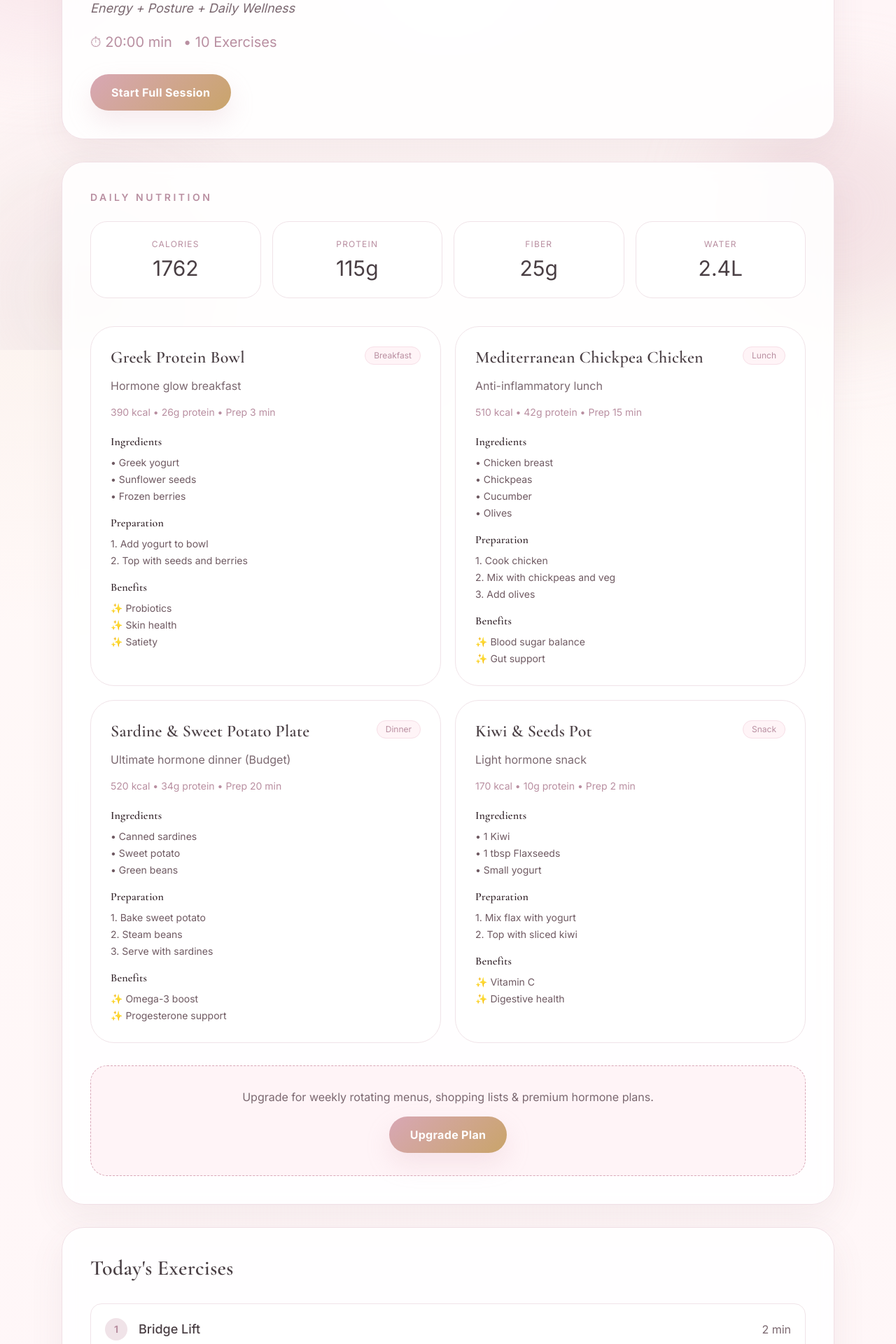
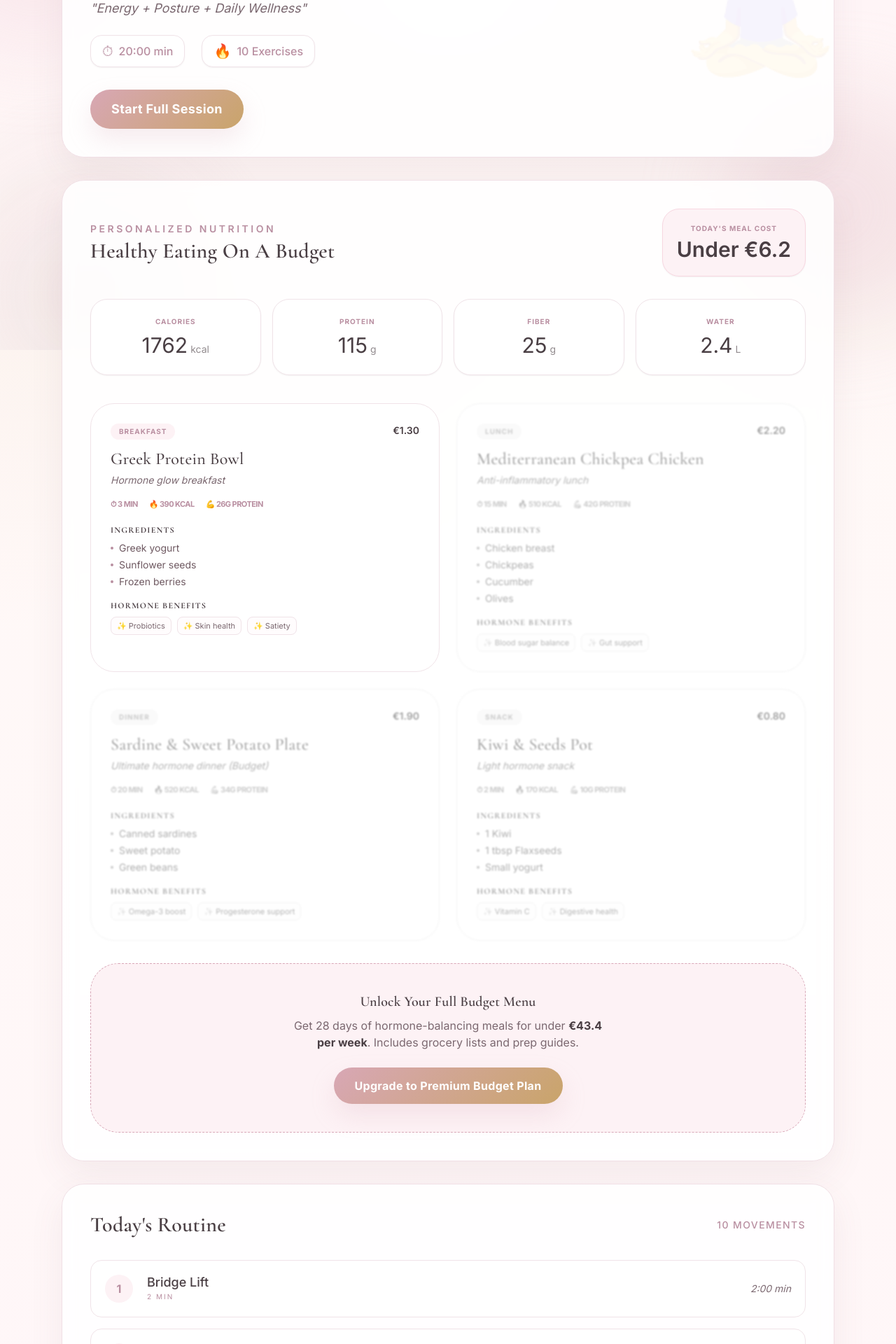
Before and after one commit to formfix-pro-v2/app, a Next.js app: page /app/dashboard in a window 1280 px wide. Shown: the part 300-2220 px from the top of the page at 70% size. Built offline with nearby package versions, Linux system fonts and the light colour scheme.

Commit message:
Update page.tsx

```diff
--- a/app/dashboard/page.tsx
+++ b/app/dashboard/page.tsx
@@ -18,14 +18,9 @@ type QuizData = {
 };
 
 export default function DashboardPage() {
-  const [day, setDay] =
-    useState(1);
-
-  const [plan, setPlan] =
-    useState("free");
-
-  const [data, setData] =
-    useState<QuizData>({
+  const [day, setDay] = useState(1);
+  const [plan, setPlan] = useState("free");
+  const [data, setData] = useState<QuizData>({
     symptoms: [],
     age: "48",
     height: "168",
@@ -35,366 +30,206 @@ export default function DashboardPage() {
   });
 
   useEffect(() => {
-    const savedDay =
-      localStorage.getItem(
-        "day"
-      );
+    const savedDay = localStorage.getItem("day");
+    const savedPlan = localStorage.getItem("plan");
+    const raw = localStorage.getItem("quizData");
 
-    const savedPlan =
-      localStorage.getItem(
-        "plan"
-      );
-
-    const raw =
-      localStorage.getItem(
-        "quizData"
-      );
-
-    if (savedDay)
-      setDay(
-        Number(
-          savedDay
-        )
-      );
-
-    if (savedPlan)
-      setPlan(savedPlan);
-
+    if (savedDay) setDay(Number(savedDay));
+    if (savedPlan) setPlan(savedPlan);
     if (raw) {
       try {
-        setData(
-          JSON.parse(raw)
-        );
-      } catch {}
+        setData(JSON.parse(raw));
+      } catch (e) {
+        console.error("Error parsing quiz data", e);
+      }
     }
   }, []);
 
-  const program =
-    useMemo(() => {
-      return getTodayProgram(
-        day
-      );
+  const program = useMemo(() => {
+    return getTodayProgram(day);
   }, [day]);
 
-  const nutrition =
-    useMemo(() => {
+  const nutrition = useMemo(() => {
     return calculateNutrition({
-        age:
-          Number(
-            data.age
-          ) || 48,
-        height:
-          Number(
-            data.height
-          ) || 168,
-        weight:
-          Number(
-            data.weight
-          ) || 72,
-        activity:
-          (data.activity as any) ||
-          "light",
-        goal:
-          (data.goal as any) ||
-          "tone",
-        symptoms:
-          data.symptoms || [],
+      age: Number(data.age) || 48,
+      height: Number(data.height) || 168,
+      weight: Number(data.weight) || 72,
+      activity: (data.activity as any) || "light",
+      goal: (data.goal as any) || "tone",
+      symptoms: data.symptoms || [],
     });
   }, [data]);
 
-  const meals =
-    useMemo(() => {
-      return getMealPlan(
-        nutrition.calories
-      );
+  const meals = useMemo(() => {
+    return getMealPlan(nutrition.calories);
   }, [nutrition]);
 
   return (
     <main className="max-w-6xl mx-auto px-6 py-14">
-      {/* TODAY PROGRAM */}
-      <section className="soft-card p-10 mb-8">
+      {/* 1. TODAY PROGRAM SECTION */}
+      <section className="soft-card p-10 mb-8 bg-[#fffcfd] border border-[#f0e3e8] relative overflow-hidden">
+        <div className="relative z-10">
           <p className="uppercase tracking-[0.25em] text-sm text-[#b98fa1] mb-3 font-semibold">
-          Today Program • Day{" "}
-          {day}
+            Today's Focus • Day {day}
           </p>
 
-        <h1 className="text-5xl mb-3 text-[#4a3f44]">
+          <h1 className="text-5xl mb-3 text-[#4a3f44] tracking-tight">
             {program.title}
           </h1>
 
-        <p className="text-[#7b6870] text-lg italic mb-5">
-          {program.theme}
+          <p className="text-[#7b6870] text-lg italic mb-6">
+            "{program.theme}"
           </p>
 
-        <div className="flex flex-wrap gap-4 text-[#b98fa1] text-xl mb-8">
-          <span>
-            ⏱{" "}
-            {program.exercises
-              .length *
-              2}
-            :00 min
+          <div className="flex flex-wrap items-center gap-6 mb-8 text-[#b98fa1]">
+            <div className="flex items-center gap-2 bg-white px-4 py-2 rounded-2xl border border-[#f0e3e8] shadow-sm">
+              <span className="text-xl">⏱</span>
+              <span className="font-medium">{program.exercises.length * 2}:00 min</span>
+            </div>
+            <div className="flex items-center gap-2 bg-white px-4 py-2 rounded-2xl border border-[#f0e3e8] shadow-sm">
+              <span className="text-xl">🔥</span>
+              <span className="font-medium">{program.exercises.length} Exercises</span>
+            </div>
+          </div>
+
+          <Link href="/session" className="btn-primary px-10 py-4 text-lg inline-block shadow-lg hover:scale-105 transition-transform">
+            Start Full Session
+          </Link>
+        </div>
+        <div className="absolute top-[-20px] right-[-20px] opacity-5 text-[200px] pointer-events-none">
+          🧘‍♀️
+        </div>
+      </section>
+
+      {/* 2. DAILY NUTRITION & BUDGET SECTION */}
+      <section className="soft-card p-10 mb-8 border border-[#f0e3e8]">
+        <div className="flex flex-col md:flex-row md:items-center justify-between mb-8 gap-4">
+          <div>
+            <p className="uppercase tracking-[0.25em] text-sm text-[#b98fa1] mb-1 font-semibold">
+              Personalized Nutrition
+            </p>
+            <h2 className="text-3xl text-[#4a3f44]">Healthy Eating On A Budget</h2>
+          </div>
+
+          {/* BUDGET HIGHLIGHT CARD */}
+          <div className="bg-[#fdf2f5] border border-[#f8d7e1] p-5 rounded-3xl text-center shadow-sm">
+            <p className="text-[10px] uppercase tracking-widest text-[#b98fa1] mb-1 font-bold">Today's Meal Cost</p>
+            <p className="text-3xl font-semibold text-[#4a3f44]">Under €{nutrition.dailyBudget}</p>
+          </div>
+        </div>
+
+        {/* Macros Grid */}
+        <div className="grid grid-cols-2 md:grid-cols-4 gap-4 mb-10">
+          {[
+            { label: "Calories", value: nutrition.calories, unit: "kcal" },
+            { label: "Protein", value: nutrition.protein, unit: "g" },
+            { label: "Fiber", value: nutrition.fiber, unit: "g" },
+            { label: "Water", value: nutrition.water, unit: "L" },
+          ].map((stat) => (
+            <div key={stat.label} className="p-6 rounded-3xl bg-white border border-[#f0e3e8] text-center shadow-sm">
+              <div className="text-[10px] uppercase tracking-widest text-[#b98fa1] mb-2 font-bold">{stat.label}</div>
+              <div className="text-3xl font-light text-[#4a3f44]">
+                {stat.value}<span className="text-sm ml-1 opacity-60">{stat.unit}</span>
+              </div>
+            </div>
+          ))}
+        </div>
+
+        {/* Meals Grid */}
+        <div className="grid md:grid-cols-2 gap-6">
+          {meals.map((meal, i) => (
+            <div
+              key={meal.title + i}
+              className={`p-7 rounded-[34px] bg-white border transition-all ${
+                i > 0 && plan === "free" ? "opacity-50 grayscale blur-[1px] pointer-events-none border-[#f0e3e8]" : "border-[#f0e3e8] hover:shadow-md"
+              }`}
+            >
+              <div className="flex justify-between gap-3 mb-3">
+                <span className="text-[10px] px-3 py-1 rounded-full bg-[#fdf2f5] text-[#b98fa1] font-bold uppercase tracking-widest">
+                  {i === 0 ? "Breakfast" : i === 1 ? "Lunch" : i === 2 ? "Dinner" : "Snack"}
                 </span>
-
-          <span>
-            •{" "}
-            {
-              program
-                .exercises
-                .length
-            }{" "}
-            Exercises
+                <span className="text-sm font-semibold text-[#4a3f44]">
+                  €{meal.price.toFixed(2)}
                 </span>
               </div>
 
-        <Link
-          href="/session"
-          className="btn-primary"
-        >
-          Start Full Session
-        </Link>
-      </section>
+              <h3 className="text-2xl text-[#4a3f44] mb-1 font-medium">{meal.title}</h3>
+              <p className="text-[#7b6870] mb-4 text-sm italic">{meal.subtitle}</p>
 
-      {/* DAILY NUTRITION */}
-      <section className="soft-card p-10 mb-8">
-        <p className="uppercase tracking-[0.25em] text-sm text-[#b98fa1] mb-6 font-semibold">
-          Daily Nutrition
-        </p>
-
-        {/* macros */}
-        <div className="grid grid-cols-2 md:grid-cols-4 gap-4 mb-10">
-          {[
-            [
-              "Calories",
-              nutrition.calories,
-            ],
-            [
-              "Protein",
-              `${nutrition.protein}g`,
-            ],
-            [
-              "Fiber",
-              `${nutrition.fiber}g`,
-            ],
-            [
-              "Water",
-              `${nutrition.water}L`,
-            ],
-          ].map(
-            ([a, b]) => (
-              <div
-                key={String(
-                  a
-                )}
-                className="p-6 rounded-3xl bg-white border border-[#f0e3e8] text-center"
-              >
-                <div className="text-xs uppercase tracking-widest text-[#b98fa1] mb-2">
-                  {a}
+              <div className="flex gap-4 text-[11px] text-[#b98fa1] font-bold uppercase tracking-tighter mb-5">
+                <span>⏱ {meal.prep}</span>
+                <span>🔥 {meal.kcal} kcal</span>
+                <span>💪 {meal.protein}g protein</span>
               </div>
 
-                <div className="text-3xl text-[#4a3f44]">
-                  {b}
-                </div>
-              </div>
-            )
-          )}
-        </div>
-
-        {/* all meals visible */}
-        <div className="grid md:grid-cols-2 gap-5">
-          {meals.map(
-            (
-              meal,
-              i
-            ) => (
-              <div
-                key={
-                  meal.title +
-                  i
-                }
-                className="p-7 rounded-[34px] bg-white border border-[#f0e3e8]"
-              >
-                <div className="flex justify-between gap-3 mb-3">
-                  <h3 className="text-2xl text-[#4a3f44]">
-                    {
-                      meal.title
-                    }
-                  </h3>
-
-                  <span className="text-xs px-3 py-1 rounded-full bg-[#fff4f7] border border-[#f7dfe7] text-[#b98fa1] h-fit">
-                    {i === 0
-                      ? "Breakfast"
-                      : i === 1
-                      ? "Lunch"
-                      : i === 2
-                      ? "Dinner"
-                      : "Snack"}
-                  </span>
-                </div>
-
-                <p className="text-[#7b6870] mb-4">
-                  {
-                    meal.subtitle
-                  }
-                </p>
-
-                <div className="text-sm text-[#b98fa1] mb-5">
-                  {
-                    meal.kcal
-                  }{" "}
-                  kcal •{" "}
-                  {
-                    meal.protein
-                  }
-                  g protein • Prep{" "}
-                  {
-                    meal.prep
-                  }
-                </div>
-
-                <div className="mb-4">
-                  <h4 className="font-semibold mb-2">
-                    Ingredients
-                  </h4>
-
-                  <ul className="space-y-1 text-[#6f5a62] text-sm">
-                    {meal.ingredients.map(
-                      (
-                        item
-                      ) => (
-                        <li
-                          key={
-                            item
-                          }
-                        >
-                          •{" "}
-                          {
-                            item
-                          }
+              <div className="space-y-4">
+                <div>
+                  <h4 className="text-xs font-bold uppercase text-[#4a3f44] mb-2 tracking-widest">Ingredients</h4>
+                  <ul className="grid grid-cols-1 gap-1 text-[#6f5a62] text-sm">
+                    {meal.ingredients.map((item) => (
+                      <li key={item} className="flex items-center gap-2">
+                        <span className="w-1 h-1 rounded-full bg-[#b98fa1]"></span> {item}
                       </li>
-                      )
-                    )}
+                    ))}
                   </ul>
                 </div>
 
-                <div className="mb-4">
-                  <h4 className="font-semibold mb-2">
-                    Preparation
-                  </h4>
-
-                  <ol className="space-y-1 text-[#6f5a62] text-sm">
-                    {meal.steps.map(
-                      (
-                        step,
-                        idx
-                      ) => (
-                        <li
-                          key={
-                            step
-                          }
-                        >
-                          {idx + 1}
-                          .{" "}
-                          {
-                            step
-                          }
-                        </li>
-                      )
-                    )}
-                  </ol>
+                <div>
+                  <h4 className="text-xs font-bold uppercase text-[#4a3f44] mb-2 tracking-widest">Hormone Benefits</h4>
+                  <div className="flex flex-wrap gap-2">
+                    {meal.benefits.map((benefit) => (
+                      <span key={benefit} className="text-[11px] bg-[#fffcfd] border border-[#f0e3e8] px-2 py-1 rounded-lg text-[#7b6870]">
+                        ✨ {benefit}
+                      </span>
+                    ))}
+                  </div>
+                </div>
+              </div>
+            </div>
+          ))}
         </div>
 
-                <div>
-                  <h4 className="font-semibold mb-2">
-                    Benefits
-                  </h4>
-
-                  <ul className="space-y-1 text-[#6f5a62] text-sm">
-                    {meal.benefits.map(
-                      (
-                        item
-                      ) => (
-                        <li
-                          key={
-                            item
-                          }
-                        >
-                          ✨{" "}
-                          {
-                            item
-                          }
-                        </li>
-                      )
-                    )}
-                  </ul>
-                </div>
-              </div>
-            )
-          )}
-        </div>
-
-        {plan ===
-          "free" && (
-          <div className="mt-8 text-center p-8 rounded-3xl bg-[#fff4f7] border border-dashed border-[#d9a8b8]">
-            <p className="text-[#7b6870] mb-4">
-              Upgrade for
-              weekly rotating
-              menus,
-              shopping
-              lists &
-              premium
-              hormone plans.
+        {plan === "free" && (
+          <div className="mt-8 text-center p-10 rounded-[40px] bg-[#fdf2f5] border border-dashed border-[#d9a8b8]">
+            <h3 className="text-xl text-[#4a3f44] font-semibold mb-2">Unlock Your Full Budget Menu</h3>
+            <p className="text-[#7b6870] mb-6 max-w-md mx-auto">
+              Get 28 days of hormone-balancing meals for under <span className="font-bold text-[#4a3f44]">€{nutrition.weeklyBudget} per week</span>.
+              Includes grocery lists and prep guides.
             </p>
-
-            <Link
-              href="/pricing"
-              className="btn-primary inline-block"
-            >
-              Upgrade Plan
+            <Link href="/pricing" className="btn-primary px-8 py-3 inline-block">
+              Upgrade to Premium Budget Plan
             </Link>
           </div>
         )}
       </section>
 
-      {/* EXERCISES */}
-      <section className="soft-card p-10">
-        <h2 className="text-3xl mb-8 text-[#4a3f44]">
-          Today's
-          Exercises
-        </h2>
-
-        <div className="grid gap-4">
-          {program.exercises.map(
-            (
-              item,
-              i
-            ) => (
-              <div
-                key={
-                  item.name +
-                  i
-                }
-                className="p-5 rounded-2xl bg-white border border-[#f0e3e8] flex justify-between items-center"
-              >
-                <div className="flex items-center gap-4">
-                  <span className="w-8 h-8 rounded-full bg-[#f0e3e8] flex items-center justify-center text-sm text-[#b98fa1] font-bold">
-                    {i + 1}
-                  </span>
-
-                  <span className="text-lg text-[#4a3f44] font-medium">
-                    {
-                      item.name
-                    }
+      {/* 3. EXERCISES LIST SECTION */}
+      <section className="soft-card p-10 border border-[#f0e3e8]">
+        <div className="flex items-center justify-between mb-8">
+          <h2 className="text-3xl text-[#4a3f44]">Today's Routine</h2>
+          <span className="text-[#b98fa1] text-sm font-medium tracking-widest uppercase">
+            {program.exercises.length} Movements
           </span>
         </div>
 
-                <div className="text-[#7b6870]">
-                  {
-                    item.reps
-                  }
+        <div className="grid gap-4">
+          {program.exercises.map((item, i) => (
+            <div
+              key={item.name + i}
+              className="p-5 rounded-2xl bg-white border border-[#f0e3e8] flex justify-between items-center group hover:border-[#b98fa1] transition-all"
+            >
+              <div className="flex items-center gap-5">
+                <span className="w-10 h-10 rounded-full bg-[#fdf2f5] flex items-center justify-center text-[#b98fa1] font-bold group-hover:bg-[#b98fa1] group-hover:text-white transition-colors">
+                  {i + 1}
+                </span>
+                <div>
+                  <div className="text-lg text-[#4a3f44] font-medium leading-none mb-1">{item.name}</div>
+                  <div className="text-[10px] text-[#b98fa1] uppercase tracking-[0.2em]">{item.reps}</div>
                 </div>
               </div>
-            )
-          )}
+              <div className="text-[#7b6870] font-light text-sm italic">2:00 min</div>
+            </div>
+          ))}
         </div>
       </section>
     </main>
```
Lines whose indentation alone changed are shown as unchanged.
